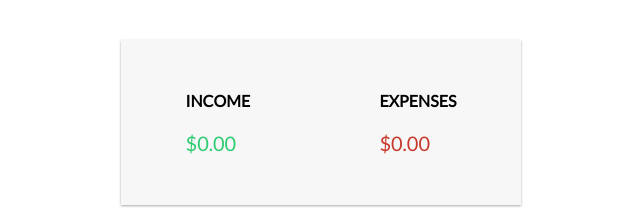
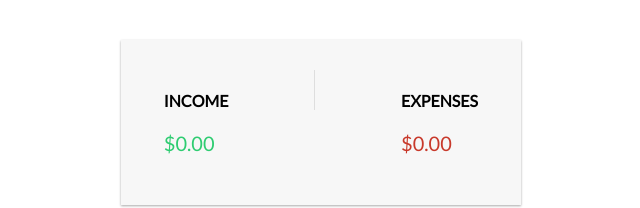
Before and after one commit to Amir-Shahzad7/Expense-Tracker-App, a React (Create React App) app: page / in a window 1280 px wide. Shown: the part 217-425 px from the top of the page, without its empty margins (319-959 px from the left). Built offline with nearby package versions, Linux system fonts and the light colour scheme.

Commit message:
Update AccountSummary.js

```diff
--- a/src/Components/AccountSummary.js
+++ b/src/Components/AccountSummary.js
@@ -6,6 +6,9 @@ const AccountSummary = () => {
             <div>
                 <h4><b>INCOME</b></h4>
                 <p style={{ fontSize: "20px", color: "#2ECC71" }}>$0.00</p>
+            </div>
+            <div style={{borderRight: "1px solid #dedede", height: "40px"}}>
+
             </div>
             <div>
                 <h4><b>EXPENSES</b></h4>
```
